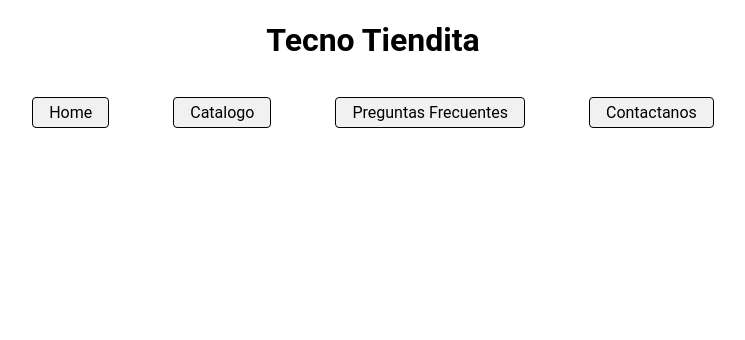
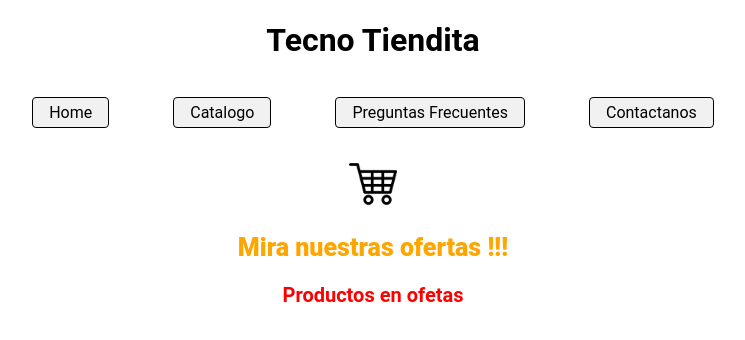
Before and after one commit to luiscarp15115/clases-reactjs-luiss, a React (Create React App) app: page / in a window 1280 px wide. Shown: the top 340 px of the page, without its empty margins (267-1012 px from the left). Built offline with nearby package versions, Linux system fonts and the light colour scheme.

Commit message:
desafio 3

```diff
--- a/src/App.js
+++ b/src/App.js
@@ -1,11 +1,14 @@
 import logo from './logo.svg';
 import './App.css';
 import Navbar from './components/Navbar.js';
-
+import Carrito from './components/CartWidget.js';
+import Catalogo from './components/ItemListContainer';
 function App() {
   return (
     <div className="App">
       <Navbar />
+      <Carrito />
+      <Catalogo />
     </div>
   );
 }
--- /dev/null
+++ b/src/components/CartWidget.css
@@ -0,0 +1,3 @@
+.carrito-img{
+    width: 3rem;
+}
--- /dev/null
+++ b/src/components/CartWidget.js
@@ -0,0 +1,11 @@
+import './CartWidget.css';
+import carritoimg from './carrito.png';
+function Carrito() {
+    return (
+        <div className='img-carrito'>
+            <img src={carritoimg} className="carrito-img" />
+        </div>
+    );
+  }
+
+export default Carrito;
--- /dev/null
+++ b/src/components/ItemListContainer.css
@@ -0,0 +1,11 @@
+.titulo-catalogo{
+    font-size: 25px;
+    font-weight: 900;
+    color: orange;
+}
+
+.descripcion{
+    font-size: 20px;
+    font-weight: 700;
+    color: red;
+}
--- /dev/null
+++ b/src/components/ItemListContainer.js
@@ -0,0 +1,12 @@
+import './ItemListContainer.css'
+
+function Catalogo() {
+    return (
+        <div className='Catalogo'>
+            <h2 className='titulo-catalogo'>Mira nuestras ofertas !!!</h2>
+            <p className='descripcion'>Productos en ofetas</p>
+        </div>
+    );
+  }
+
+export default Catalogo;
```
Also changed, not shown: src/components/carrito.png (added).
